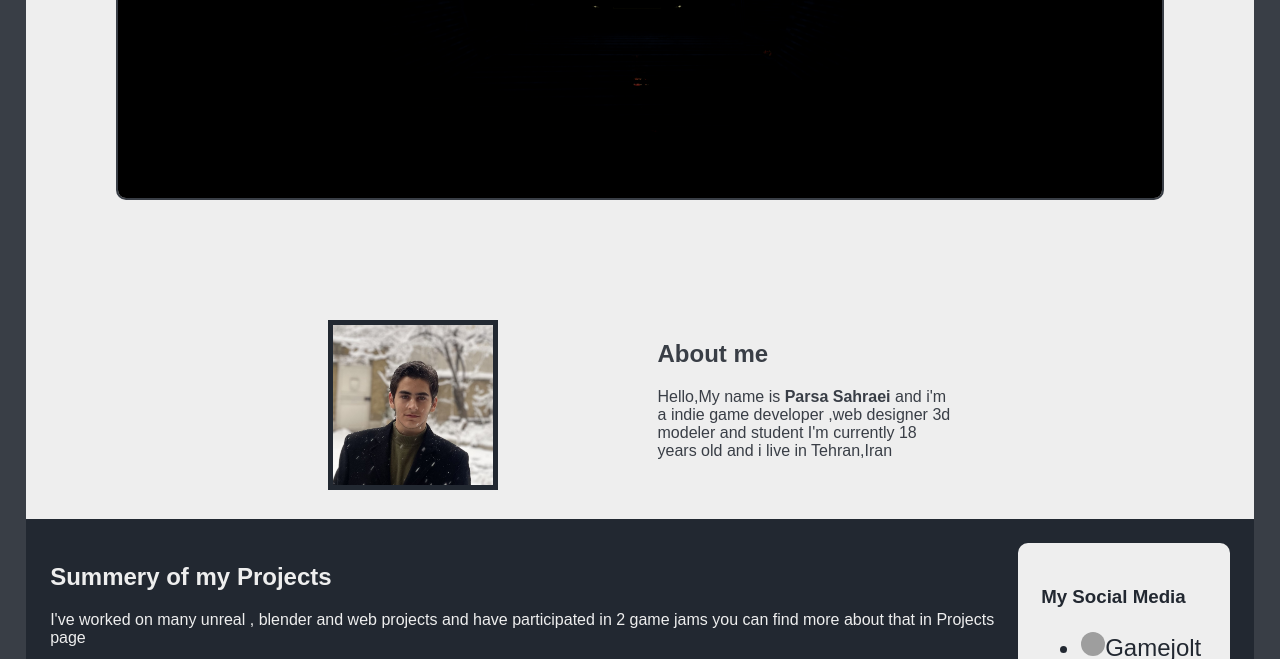
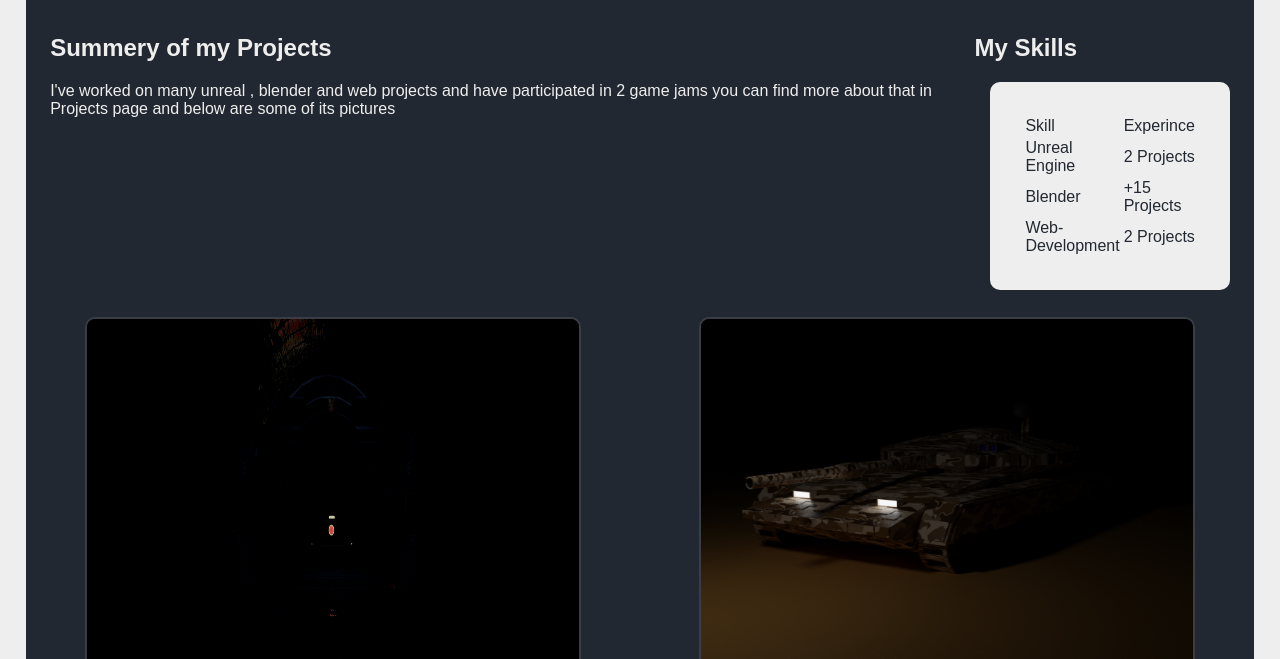
Before and after one commit to Sahraeidev/CV, a plain HTML site: page index.html in a window 1280 px wide. Shown: the part 411-1070 px from the top of the page. Drawn offline with Linux system fonts and the light colour scheme; grey boxes are pictures that could not be loaded; a web font is replaced by a local one.

Commit message:
Pictures added + Layout change

```diff
--- a/index.html
+++ b/index.html
@@ -25,32 +25,19 @@
         </div>
     </nav>
 
+
     <main>
-        <div class="OneOfMyProjects">
-            <img src="Media/Prj.png" alt="OneOfMyProject" id="OneOfMyProjects">
-        </div>
-
 
         <section class="MyProfile">
             <div>
                 <img src="Media/PFP.jpg" alt="MyPicture" id="ProfilePic">
             </div>
             <div class="aboutme">
-                <h2>About me</h2>
-                <p>Hello,My name is <b>Parsa Sahraei</b> and i'm a indie game developer ,web designer 3d modeler and
+                <h2>Parsa Sahraei</h2>
+                <p> I'm a indie game developer ,web designer 3d modeler and
                     student
                     I'm currently 18 years old and i live in Tehran,Iran</p>
             </div>
-        </section>
-
-
-        <section class="More">
-            <article>
-                <h2>Summery of my Projects</h2>
-                <p>I've worked on many unreal , blender and web projects and have participated in 2 game jams you can
-                    find
-                    more about that in Projects page</p>
-            </article>
             <aside>
                 <h3>My Social Media</h3>
                 <ul>
@@ -81,6 +68,49 @@
                 </ul>
             </aside>
         </section>
+
+        <section class="More">
+            <article>
+                <h2>Summery of my Projects</h2>
+                <p>I've worked on many unreal , blender and web projects and have participated in 2 game jams you can
+                    find
+                    more about that in Projects page and below are some of its pictures </p>
+            </article>
+            <article>
+                <h2>My Skills</h2>
+                <table>
+                    <thead>
+                        <tr>
+                            <td>Skill</td>
+                            <td>Experince</td>
+                        </tr>
+                    </thead>
+                    <tr>
+                        <td>Unreal Engine</td>
+                        <td>2 Projects</td>
+                    </tr>
+                    <tr>
+                        <td>Blender</td>
+                        <td>+15 Projects</td>
+                    </tr>
+                    <tr>
+                        <td>Web-Development</td>
+                        <td>2 Projects</td>
+                    </tr>
+
+                </table>
+            </article>
+        </section>
+        <div class="OneOfMyProjects">
+            <img src="Media/Prj.png" alt="OneOfMyProject" class="ProjectPics">
+            <img src="Media/Brown-Tank-Render.png" alt="OneOfMyProject" class="ProjectPics">
+            <img src="Media/Gun.png" alt="OneOfMyProject" class="ProjectPics">
+            <img src="Media/NewElevator.png" alt="OneOfMyProject" class="ProjectPics">
+        </div>
+
+
+
+
     </main>
 
 </body>
--- a/styles.css
+++ b/styles.css
@@ -1,25 +1,24 @@
 body {
-    background-color: #393E46;
+    background-color: #EEEEEE;
     margin: auto;
     padding: 2%;
     font-family: "Mooli", sans-serif;
 }
 
 main {
-    padding-top: 3rem;
-    background-color: #EEEEEE;
-    color: #393E46;
+    padding-top: 1.5rem;
+    background-color: #222831;
+    color: #EEEEEE;
     border-radius: 10px;
 }
 
 /*Navbar*/
 nav {
-    background-color: #222831;
-    height: 5rem;
+    background-color: #393E46;
+    height: 3rem;
     width: 95%;
     margin: 3% auto;
     border-radius: 60px;
-    border: #393E46 solid 5px;
     display: flex;
     position: fixed;
     top: -0.5rem;
@@ -50,7 +49,7 @@ nav {
     width: 10rem;
     height: 10rem;
     border: #222831 solid 5px;
-    margin-right: 10rem;
+    margin-right: 4rem;
     transition: 1s;
 }
 
@@ -58,12 +57,21 @@ nav {
     border-radius: 100%;
 }
 
-#OneOfMyProjects {
+.ProjectPics {
+
     border: 2px solid #393E46;
     border-radius: 10px;
     display: block;
-    margin: 6rem auto;
-    width: 85%;
+    width: 40%;
+    height: 25rem;
+}
+
+.OneOfMyProjects {
+    background-color: #222831;
+    display: flex;
+    flex-wrap: wrap;
+    justify-content: space-around;
+    padding-bottom: 5rem;
 }
 
 /*Aboutme*/
@@ -88,7 +96,7 @@ nav {
 }
 
 ul {
-    font-size: 1.5rem;
+    font-size: 1.25rem;
 }
 
 ul a {
@@ -103,9 +111,17 @@ ul a {
 }
 
 aside {
-    margin-left: 1rem;
     border-radius: 10px;
     padding: 2%;
     background-color: #EEEEEE;
     color: #222831;
 }
+
+table {
+    background-color: #EEEEEE;
+    color: #222831;
+    border-radius: 10px;
+    margin: 1%;
+    margin-left: 1rem;
+    padding: 2rem;
+}
```
Also changed, not shown: Media/Brown-Tank-Render.png (added), Media/Gun.png (added), Media/HighresScreenshot00001.png (added), Media/NewElevator.png (added), Media/runna.png (added), 3 other files.
